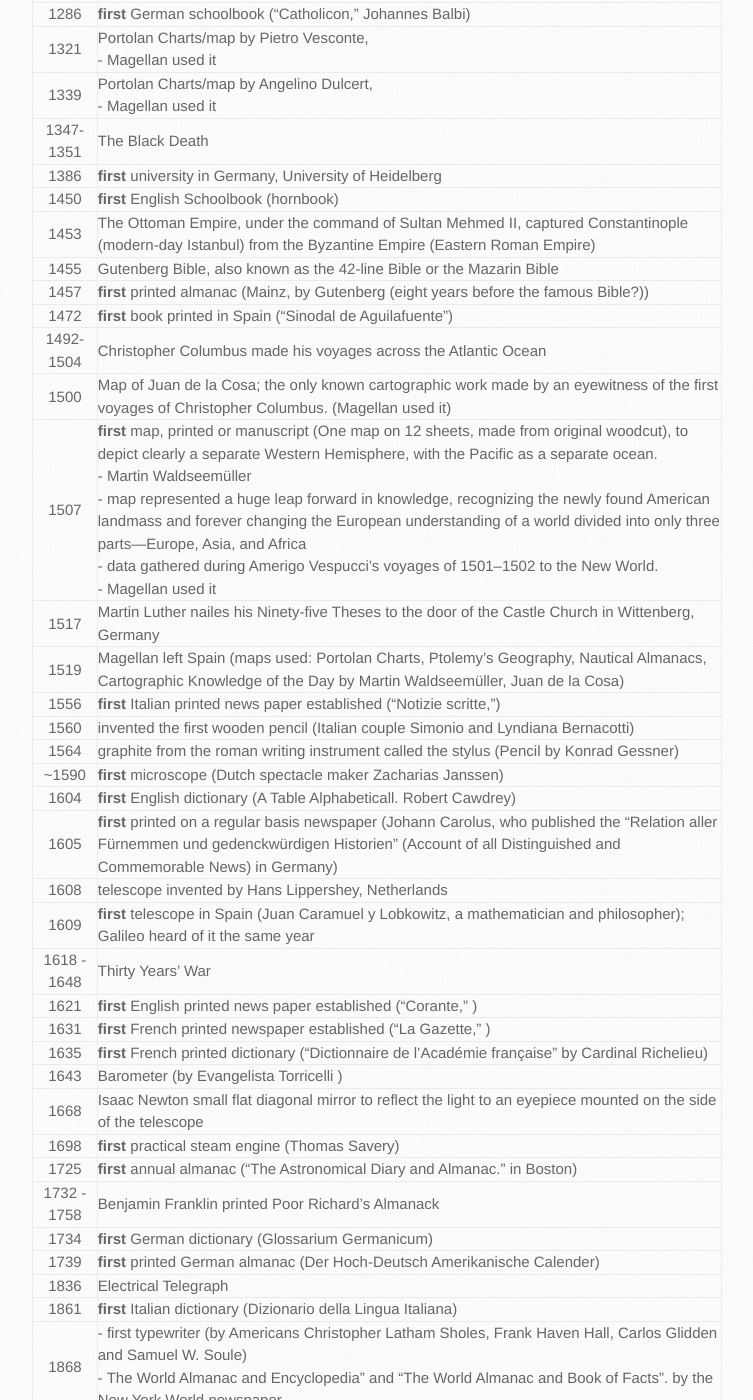
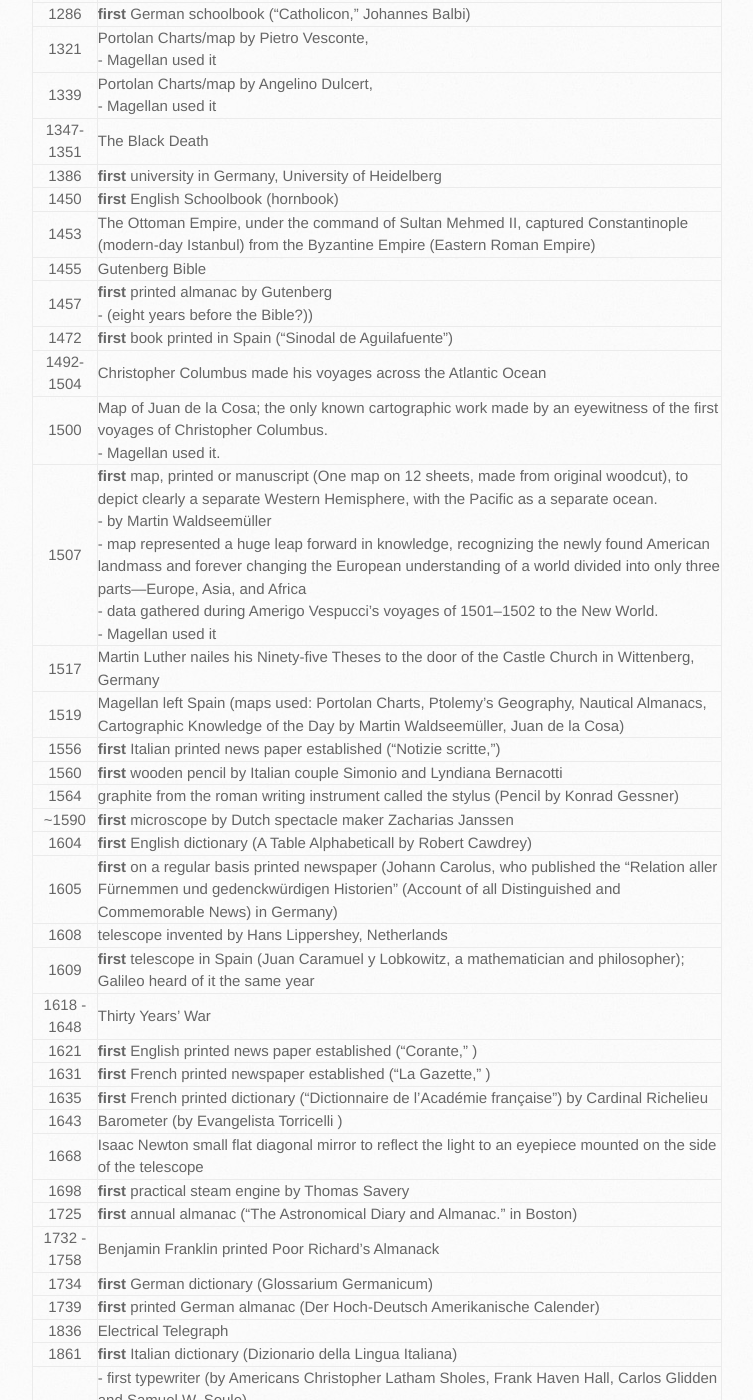
Before and after one commit to trumpfheller/trumpfheller.github.io, a Jekyll site: the page built from epistemologicalTree.md, in a window 1280 px wide and 1400 px high, scrolled down 1994 px. Shown: the whole window, without its empty margins (128-881 px from the left). Built offline with Jekyll 4.4.1, drawn with Linux system fonts in a browser that asks for light colours.

Commit message:
Add files via upload

```diff
--- a/epistemologicalTree.md
+++ b/epistemologicalTree.md
@@ -39,35 +39,35 @@
 | 1248 | **first** University in England, University of Oxford |
 | 1257 | **first** University in France, Sarbonne |
 | 1286 | **first** German schoolbook ("Catholicon," Johannes Balbi) |
-| 1321 | Portolan Charts/map by Pietro Vesconte, <br>- Magellan used it |
-| 1339 | Portolan Charts/map by Angelino Dulcert, <br>- Magellan used it |
+| 1321 | Portolan Charts/map by Pietro Vesconte,<br>- Magellan used it |
+| 1339 | Portolan Charts/map by Angelino Dulcert,<br>- Magellan used it |
 | 1347-1351 | The Black Death |
 | 1386 | **first** university in Germany, University of Heidelberg |
 | 1450 | **first** English Schoolbook (hornbook) |
 | 1453 | The Ottoman Empire, under the command of Sultan Mehmed II, captured Constantinople (modern-day Istanbul) from the Byzantine Empire (Eastern Roman Empire) |
-| 1455 | Gutenberg Bible, also known as the 42-line Bible or the Mazarin Bible |
-| 1457 | **first** printed almanac (Mainz, by Gutenberg (eight years before the famous Bible?)) |
+| 1455 | Gutenberg Bible |
+| 1457 | **first** printed almanac by Gutenberg<br>- (eight years before the Bible?)) |
 | 1472 | **first** book printed in Spain ("Sinodal de Aguilafuente") |
 | 1492-1504 | Christopher Columbus made his voyages across the Atlantic Ocean |
-| 1500 | Map of Juan de la Cosa; the only known cartographic work made by an eyewitness of the first voyages of Christopher Columbus. (Magellan used it) |
-| 1507 | **first** map, printed or manuscript (One map on 12 sheets, made from original woodcut), to depict clearly a separate Western Hemisphere, with the Pacific as a separate ocean.<br>-  Martin Waldseemüller<br>- map represented a huge leap forward in knowledge, recognizing the newly found American landmass and forever changing the European understanding of a world divided into only three parts—Europe, Asia, and Africa<br>- data gathered during Amerigo Vespucci’s voyages of 1501–1502 to the New World. <br>- Magellan used it |
+| 1500 | Map of Juan de la Cosa; the only known cartographic work made by an eyewitness of the first voyages of Christopher Columbus.<br>- Magellan used it. |
+| 1507 | **first** map, printed or manuscript (One map on 12 sheets, made from original woodcut), to depict clearly a separate Western Hemisphere, with the Pacific as a separate ocean.<br>- by Martin Waldseemüller<br>- map represented a huge leap forward in knowledge, recognizing the newly found American landmass and forever changing the European understanding of a world divided into only three parts—Europe, Asia, and Africa<br>- data gathered during Amerigo Vespucci’s voyages of 1501–1502 to the New World. <br>- Magellan used it |
 | 1517 | Martin Luther nailes his Ninety-five Theses to the door of the Castle Church in Wittenberg, Germany |
 | 1519 | Magellan left Spain (maps used: Portolan Charts, Ptolemy's Geography, Nautical Almanacs, Cartographic Knowledge of the Day by Martin Waldseemüller, Juan de la Cosa) |
 | 1556 | **first** Italian printed news paper established ("Notizie scritte,") |
-| 1560 | invented the first wooden pencil (Italian couple Simonio and Lyndiana Bernacotti) |
+| 1560 | **first** wooden pencil by Italian couple Simonio and Lyndiana Bernacotti |
 | 1564 | graphite from the roman writing instrument called the stylus (Pencil by Konrad Gessner) |
-| ~1590 | **first** microscope (Dutch spectacle maker Zacharias Janssen) |
-| 1604 | **first** English dictionary (A Table Alphabeticall. Robert Cawdrey) |
-| 1605 | **first** printed on a regular basis newspaper (Johann Carolus, who published the "Relation aller Fürnemmen und gedenckwürdigen Historien" (Account of all Distinguished and Commemorable News) in Germany) |
+| ~1590 | **first** microscope by Dutch spectacle maker Zacharias Janssen |
+| 1604 | **first** English dictionary (A Table Alphabeticall by Robert Cawdrey) |
+| 1605 | **first** on a regular basis printed newspaper (Johann Carolus, who published the "Relation aller Fürnemmen und gedenckwürdigen Historien" (Account of all Distinguished and Commemorable News) in Germany) |
 |1608 | telescope invented by Hans Lippershey, Netherlands |
 | 1609 | **first** telescope in Spain (Juan Caramuel y Lobkowitz, a mathematician and philosopher); Galileo heard of it the same year |
 | 1618 - 1648 | Thirty Years' War |
 | 1621 | **first** English printed news paper established ("Corante," ) |
 | 1631 | **first** French printed newspaper established ("La Gazette," ) |
-| 1635 | **first** French printed dictionary ("Dictionnaire de l'Académie française" by Cardinal Richelieu) |
+| 1635 | **first** French printed dictionary ("Dictionnaire de l'Académie française") by Cardinal Richelieu |
 | 1643 | Barometer (by Evangelista Torricelli ) |
 | 1668 | Isaac Newton small flat diagonal mirror to reflect the light to an eyepiece mounted on the side of the telescope |
-| 1698 | **first** practical steam engine (Thomas Savery) |
+| 1698 | **first** practical steam engine by Thomas Savery |
 | 1725 | **first** annual almanac ("The Astronomical Diary and Almanac." in Boston) |
 | 1732 - 1758 | Benjamin Franklin printed Poor Richard's Almanack |
 | 1734 | **first** German dictionary (Glossarium Germanicum) |
```
